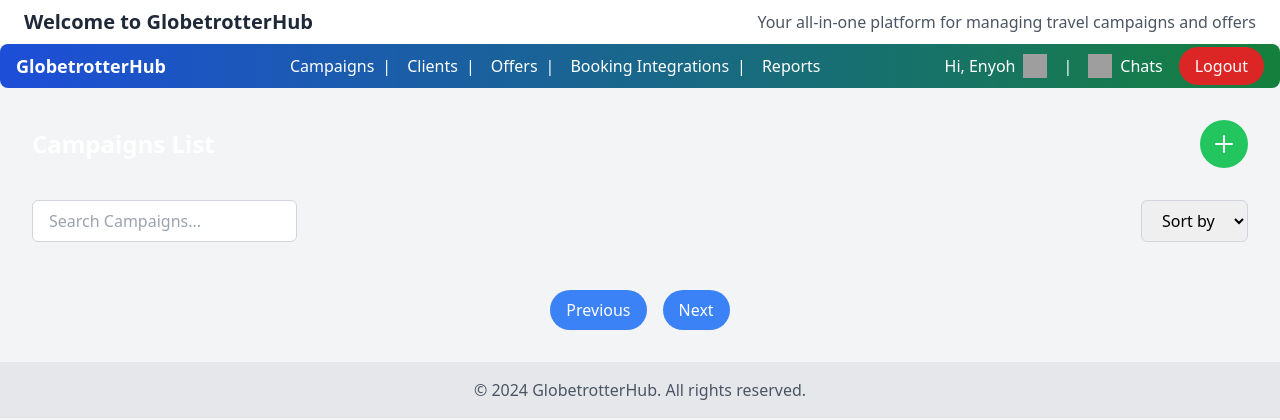
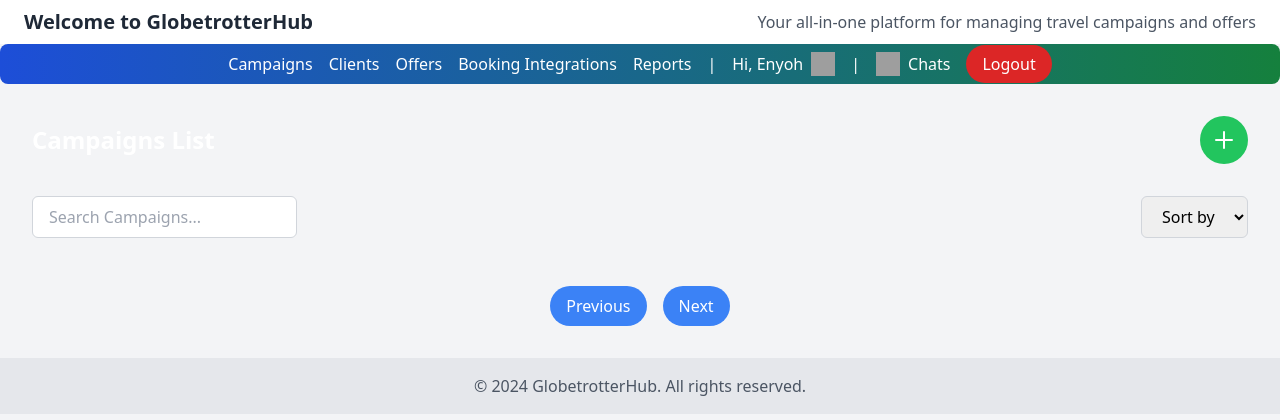
Before and after one commit to mr-engineer49/Globetrotterhub-Managment-Tool, a Django app: page /admin-page/campaign-managment/campaigns-view/ in a window 1280 px wide. Shown: the top 420 px of the page. Run offline with Django 5.2, Linux system fonts and the light colour scheme; a user stored in the database is signed in; data comes from the database, SQL or seed files in the repository; both versions use the stored data as it was after the commit; some libraries are stand-ins or nearby versions; grey boxes are pictures that could not be loaded.

Commit message:
added new changes and features

```diff
--- a/dashboard/templates/index.html
+++ b/dashboard/templates/index.html
@@ -4,39 +4,45 @@
 
     <!-- Navigation -->
     <nav class="py-2 px-4 bg-gradient-to-r from-blue-700 to-green-700 dark:bg-gray-800 rounded-lg">
-        <div class="container mx-auto flex justify-between items-center">
+        <div class="container mx-auto flex justify-center items-center">
             <div class="flex-shrink-0">
-                <a href="{% url 'dashboard:index' %}" class="text-white font-bold text-lg">GlobetrotterHub</a>
+            <!-- Hamburger menu icon for mobile -->
+            <div class="md:hidden">
+                <button id="mobile-menu-btn" class="text-white focus:outline-none">
+                    <svg class="h-6 w-6" fill="none" stroke="currentColor" viewBox="0 0 24 24" xmlns="http://www.w3.org/2000/svg">
+                        <path stroke-linecap="round" stroke-linejoin="round" stroke-width="2" d="M4 6h16M4 12h16M4 18h16"></path>
+                    </svg>
+                </button>
             </div>
-            <div class="hidden md:flex items-center space-x-4">
+            <div id="mobile-menu" class="hidden md:flex items-center space-x-4 justify-center">
                 <!-- Navigation Links -->
-                <ul class="flex space-x-4">
+                <ul class="flex space-x-4 justify-center text-center">
                     <li class="text-white">
-                        <a href="{% url 'campaignmanagment:campaigns_form' %}" class="text-white hover:text-gray-300">Campaigns</a>&ensp;|
+                        <a href="{% url 'campaignmanagment:campaigns_form' %}" class="text-white hover:text-gray-300">Campaigns</a>
                     </li>
                     <li class="text-white">
-                        <a href="{% url 'clientnmanagment:client_form' %}" class="text-white hover:text-gray-300">Clients</a>&ensp;|
+                        <a href="{% url 'clientnmanagment:client_form' %}" class="text-white hover:text-gray-300">Clients</a>
                     </li>
                     <li class="text-white">
-                        <a href="{% url 'offernmanagment:offers_form' %}" class="text-white hover:text-gray-300">Offers</a>&ensp;|
+                        <a href="{% url 'offernmanagment:offers_form' %}" class="text-white hover:text-gray-300">Offers</a>
                     </li>
                     <li class="text-white">
-                        <a href="{% url 'bookingintegration:booking_form' %}" class="text-white hover:text-gray-300">Booking Integrations</a>&ensp;|
+                        <a href="{% url 'bookingintegration:booking_form' %}" class="text-white hover:text-gray-300">Booking Integrations</a>
                     </li>
                     <li>
                         <a href="{% url 'reportsandanalytics:reports_form' %}" class="text-white hover:text-gray-300">Reports</a>
                     </li>
                 </ul>
-            </div>
+                <p class="flex text-white">|</p>
+                <!-- Profile and Logout Links -->
                 <div class="flex items-center space-x-4">
-                <!-- Profile and Logout Links -->
                     <div>
                         <a href="{% url 'dashboard:profile' %}" class="text-white flex items-center space-x-2">
                             <span>Hi, {{ request.user.username | title }}</span>
                             <img src="https://img.icons8.com/material/24/user--v1.png" alt="User Icon" class="w-6 h-6" />
                         </a>
                     </div>
-                <p class="text-white">|</p>
+                    <p class="flex text-white">|</p>
                     <div>
                         <a href="{% url 'sms:sms_form' %}" class="text-white flex items-center space-x-2">
                             <img src="https://img.icons8.com/material/24/chat--v4.png" alt="Chat Icon" class="w-6 h-6" />
@@ -47,16 +53,17 @@
                         <a href="{% url 'auth:logout' %}" class="text-white bg-red-600 px-4 py-2 rounded-full hover:bg-red-700">Logout</a>
                     </div>
                 </div>
-            <!-- Hamburger menu icon for mobile -->
-            <div class="md:hidden">
-                <button class="text-white focus:outline-none">
-                    <svg class="h-6 w-6" fill="none" stroke="currentColor" viewBox="0 0 24 24" xmlns="http://www.w3.org/2000/svg">
-                        <path stroke-linecap="round" stroke-linejoin="round" stroke-width="2" d="M4 6h16M4 12h16M4 18h16"></path>
-                    </svg>
-                </button>
             </div>
         </div>
     </nav>
+
+    <script>
+        // Toggle mobile menu visibility
+        document.getElementById('mobile-menu-btn').addEventListener('click', function() {
+            document.getElementById('mobile-menu').classList.toggle('hidden');
+        });
+    </script>
+
 
 
 
--- a/homepage/templates/base.html
+++ b/homepage/templates/base.html
@@ -28,7 +28,7 @@
         <div class="flex-shrink-0">
             <a href="/" class="text-white font-bold text-xl">GlobetrotterHub</a>
         </div>
-        <div class="hidden md:flex items-center justify-center space-x-4 flex-grow">
+        <div id="mobile-menu" class="hidden md:flex items-center justify-center space-x-4 flex-grow">
             <ul class="flex space-x-4">
                 <li><a href="/" class="text-white hover:text-gray-200">Home</a></li>
                 <li><a href="{% url 'homepage:about_us' %}" class="text-white hover:text-gray-200">About Us</a></li>
@@ -46,7 +46,7 @@
         </div>
         <div class="md:hidden">
             <!-- Hamburger menu icon for mobile -->
-            <button class="text-white focus:outline-none">
+            <button id="mobile-menu-btn" class="text-white focus:outline-none">
                 <svg class="h-6 w-6" fill="none" stroke="currentColor" viewBox="0 0 24 24" xmlns="http://www.w3.org/2000/svg">
                     <path stroke-linecap="round" stroke-linejoin="round" stroke-width="2" d="M4 6h16M4 12h16M4 18h16"></path>
                 </svg>
@@ -54,6 +54,14 @@
         </div>
     </div>
 </nav>
+
+<script>
+    // Toggle mobile menu visibility
+    document.getElementById('mobile-menu-btn').addEventListener('click', function() {
+        document.getElementById('mobile-menu').classList.toggle('hidden');
+    });
+</script>
+
 {%endif%}
 
 
```
Also changed, not shown: db.sqlite3. Lines whose indentation alone changed are shown as unchanged.
